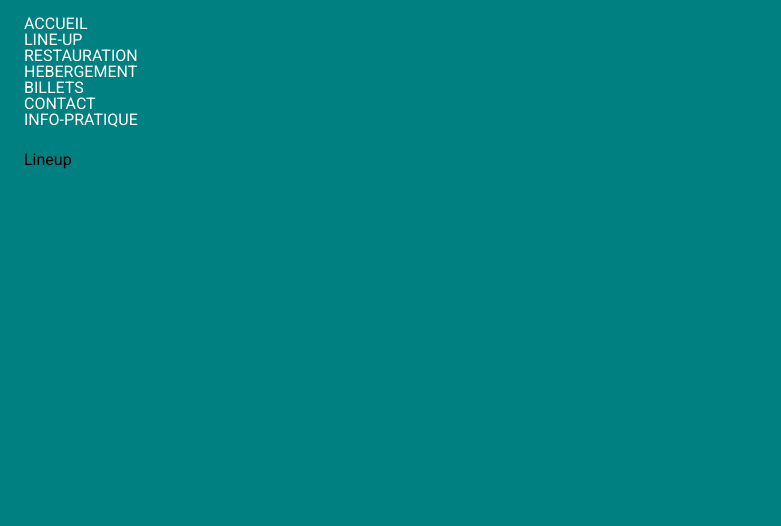
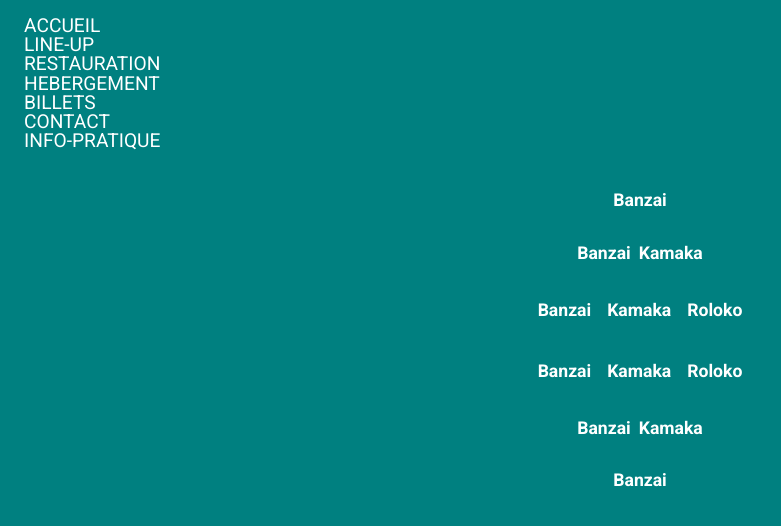
Before and after one commit to TestardR/Festivalv2, a React (Create React App) app: page /lineup in a window 1280 px wide. Shown: the top 526 px of the page, without its empty margins (0-781 px from the left). Built offline with nearby package versions, Linux system fonts and the light colour scheme.

Commit message:
lineup page

```diff
--- a/src/components/Lineup.js
+++ b/src/components/Lineup.js
@@ -1,8 +1,62 @@
 import React from 'react';
 import Baselayout from '../layouts/Baselayout';
+import { Grid } from '@material-ui/core';
 
 const Lineup = () => {
-  return <Baselayout>Lineup</Baselayout>;
+  return (
+    <Baselayout>
+      <div className="LineupWrapper">
+        <Grid container spacing={0} alignItems="center" justify="center">
+          <Grid item xs={0}>
+            Banzai
+          </Grid>
+        </Grid>
+        <Grid container spacing={1} alignItems="center" justify="center">
+          <Grid item xs={0}>
+            Banzai
+          </Grid>
+          <Grid item xs={0}>
+            Kamaka
+          </Grid>
+        </Grid>
+        <Grid container spacing={2} alignItems="center" justify="center">
+          <Grid item xs={0}>
+            Banzai
+          </Grid>
+          <Grid item xs={0}>
+            Kamaka
+          </Grid>
+          <Grid item xs={0}>
+            Roloko
+          </Grid>
+        </Grid>
+        <Grid container spacing={2} alignItems="center" justify="center">
+          <Grid item xs={0}>
+            Banzai
+          </Grid>
+          <Grid item xs={0}>
+            Kamaka
+          </Grid>
+          <Grid item xs={0}>
+            Roloko
+          </Grid>
+        </Grid>
+        <Grid container spacing={1} alignItems="center" justify="center">
+          <Grid item xs={0}>
+            Banzai
+          </Grid>
+          <Grid item xs={0}>
+            Kamaka
+          </Grid>
+        </Grid>
+        <Grid container spacing={0} alignItems="center" justify="center">
+          <Grid item xs={0}>
+            Banzai
+          </Grid>
+        </Grid>
+      </div>
+    </Baselayout>
+  );
 };
 
 export default Lineup;
--- /dev/null
+++ b/src/styles/_Lineup.scss
@@ -0,0 +1,6 @@
+.LineupWrapper {
+  color: white;
+  font-size: 1.1rem;
+  font-weight: bold;
+  line-height: 3;
+}
--- a/src/styles/_Navbar.scss
+++ b/src/styles/_Navbar.scss
@@ -1,6 +1,7 @@
 .headerMenu {
   li {
     list-style-type: none;
+    font-size: 1.2rem;
   }
   .headerItem {
     text-decoration: none;
--- a/src/styles/main.scss
+++ b/src/styles/main.scss
@@ -1,6 +1,7 @@
 @import 'Navbar.scss';
 @import 'Home.scss';
 @import 'Sponsor.scss';
+@import 'Lineup.scss';
 
 html,
 body,
```
